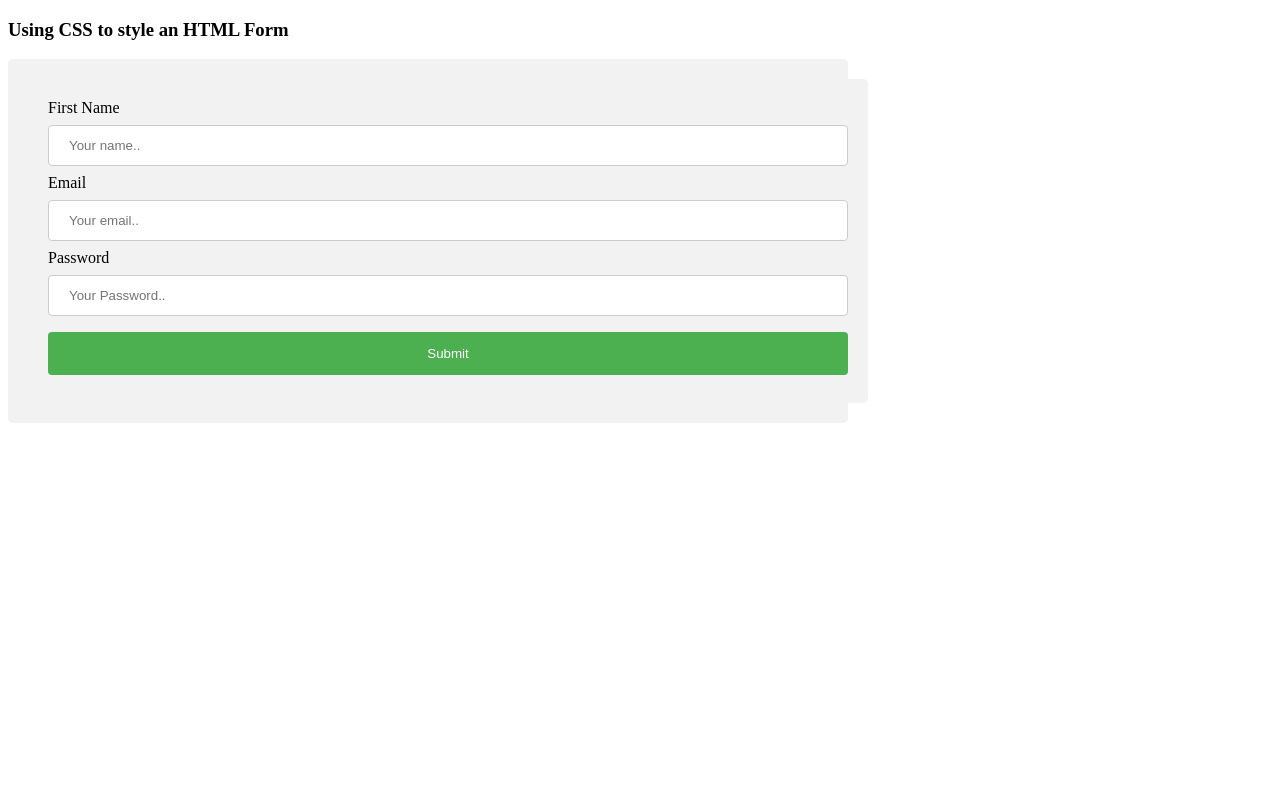
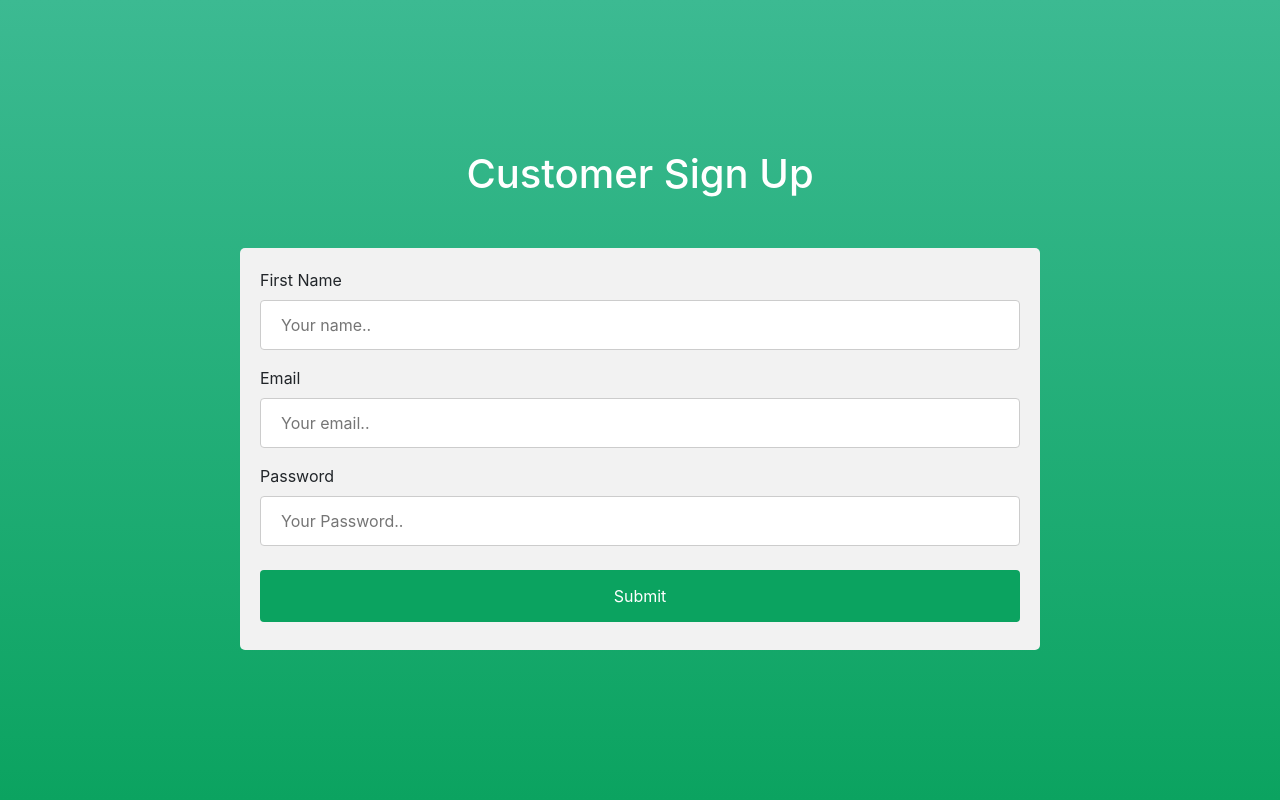
Before and after one commit to dinuka1998/tailor-pos-system, a PHP site: page /tailor/Employee/CustomerSignUp.php in a window 1280 px wide. Run offline with PHP 8.4, Linux system fonts and the light colour scheme; some libraries are stand-ins or nearby versions.

Commit message:
customer sign up styles

```diff
--- a/Employee/CustomerSignUp.php
+++ b/Employee/CustomerSignUp.php
@@ -8,17 +8,16 @@ session_start();
 ?>
 <?php
 #customer sign sign up data save
-if($_POST)
-{
+if ($_POST) {
 
   $fullname = $_POST["firstname"];
   $email = $_POST["email"];
   $password = $_POST["password"];
 
 
-$res = $pdo->exec("INSERT INTO customer SET fullname='".$fullname."',`email`='".$email."',`password`='".$password."'");
+  $res = $pdo->exec("INSERT INTO customer SET fullname='" . $fullname . "',`email`='" . $email . "',`password`='" . $password . "'");
   $cid = $pdo->lastInsertId();
-if($res){
+  if ($res) {
 
     echo "<div class='alert alert-success alert-dismissable'>
 <button type='button' class='close' data-dismiss='alert' aria-hidden='true'>&times;</button>
@@ -28,20 +27,23 @@ Customer Added Successfully!
 </div>
 <meta http-equiv='refresh' content='2; url=CustomerLogin.php?id=$cid' />
 ";
-
-
   }
-
 }
 ?>
 
 <!DOCTYPE html>
 <html>
+
+<head>
+  <link rel="stylesheet" type="text/css" href="//netdna.bootstrapcdn.com/font-awesome/4.1.0/css/font-awesome.min.css">
+  <link rel="stylesheet" href="https://stackpath.bootstrapcdn.com/bootstrap/4.4.1/css/bootstrap.min.css" integrity="sha384-Vkoo8x4CGsO3+Hhxv8T/Q5PaXtkKtu6ug5TOeNV6gBiFeWPGFN9MuhOf23Q9Ifjh" crossorigin="anonymous">
+  <link rel="stylesheet" href="./css/customerSignUp.css">
+</head>
 <style>
   input {
     width: 100%;
     padding: 12px 20px;
-  margin: 8px 0;
+    margin: 0px 0;
     display: inline-block;
     border: 1px solid #ccc;
     border-radius: 4px;
@@ -51,7 +53,7 @@ input {
 
   input[type=submit] {
     width: 100%;
-  background-color: #4CAF50;
+    background-color: #0ba360;
     color: white;
     padding: 14px 20px;
     margin: 8px 0;
@@ -61,37 +63,48 @@ input[type=submit] {
   }
 
   input[type=submit]:hover {
-  background-color: #45a049;
+    background-color: #087c49;
   }
 
-div {
+  .signup-model {
     border-radius: 5px;
     background-color: #f2f2f2;
     padding: 20px;
-  width:800px;
+    width: 800px;
 
   }
+</style>
 
-</style>
 <body>
-
-<h3>Using CSS to style an HTML Form</h3>
+  <div class="background">
+    <div class="container">
+      <div class="form-container">
+        <h1 class="form-title">Customer Sign Up</h1>
         <div class='signup-model'>
           <div>
             <form action="CustomerSignUp.php" method="post">
+              <div class="form-group">
                 <label for="fname">First Name</label>
                 <input type="text" id="fname" name="firstname" placeholder="Your name..">
-
+              </div>
+              <div class="form-group">
                 <label for="lname">Email</label>
                 <input type="email" id="email" name="email" placeholder="Your email..">
-
+              </div>
+              <div class="form-group">
                 <label for="lname">Password</label>
                 <input type="password" id="password" name="password" placeholder="Your Password..">
-
+              </div>
               <input type="submit" value="Submit">
             </form>
           </div>
         </div>
+      </div>
+
+    </div>
+  </div>
+
 
 </body>
+
 </html>
--- /dev/null
+++ b/Employee/css/customerSignUp.css
@@ -0,0 +1,22 @@
+.container{
+    display: flex;
+    justify-content: center;
+    height: 100vh;
+    align-items: center;
+}
+
+
+.form-container{
+
+
+}
+
+.form-title{
+    text-align: center !important;
+    margin-bottom: 50px;
+    color: white;
+}
+
+.background{
+    background-image: linear-gradient(to top, #0ba360 0%, #3cba92 100%);
+}
```
Also changed, not shown: Employee/CustomerLogin.php (+12 -9 lines). Lines whose indentation alone changed are shown as unchanged.
